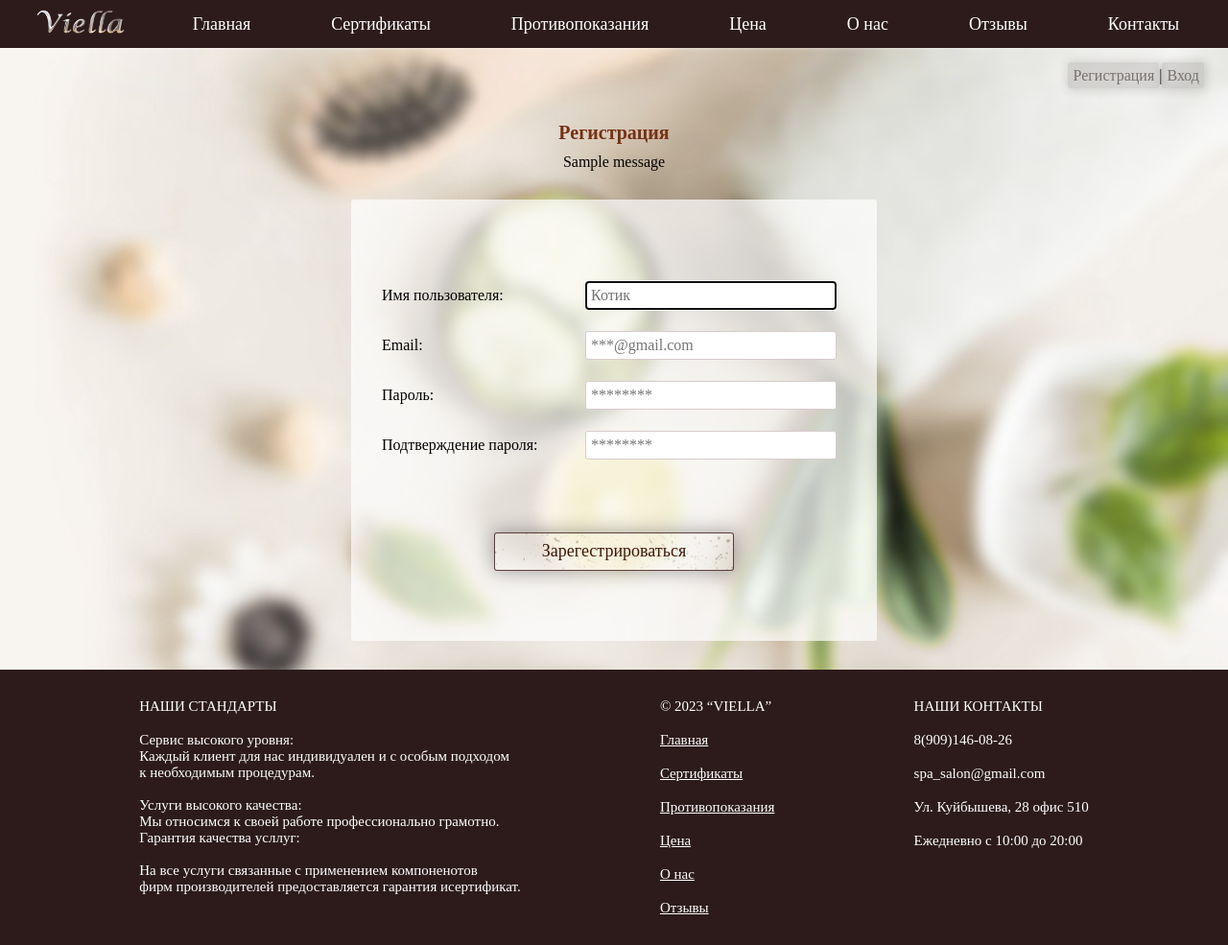
After one commit to PolinaTurina/-Viella, a Django app: page /register/ in a window 1280 px wide. The commit adds this page. Shown: the whole page at 96% size. Run offline with Django 4.2, Linux system fonts and the light colour scheme; one stand-in notice (Sample message) is shown.

Commit message:
регистрация+авторизация. исправно работает+стили

```diff
--- a/main/forms.py
+++ b/main/forms.py
@@ -1,5 +1,7 @@
 from django import forms
 from .models import *
+from django.contrib.auth.forms import UserCreationForm, AuthenticationForm
+from django.contrib.auth.models import User
 
 
 class SertForm(forms.Form):
@@ -65,3 +67,25 @@ class CommentForm(forms.ModelForm):
     text = forms.CharField(max_length=600,
                            label = "Комментарий",
                            widget = forms.Textarea(attrs={'cols':50, 'rows': 5, 'placeholder': 'Напишите пару слов...', 'class': 'form_input'}))
+
+
+class UserLoginForm(AuthenticationForm):
+    username = forms.CharField(label="Имя пользователя",
+                               widget=forms.TextInput( attrs = {'class': 'form_input', 'placeholder': 'Котик',}))
+    password = forms.CharField(label="Пароль",
+                               widget=forms.PasswordInput( attrs = {'class': 'form_input', 'placeholder': '********',}))
+
+
+class UserRegisterForm(UserCreationForm):
+    username = forms.CharField(label="Имя пользователя",
+                               widget=forms.TextInput( attrs = {'class': 'form_input', 'placeholder': 'Котик',}))
+    password1 = forms.CharField(label="Пароль",
+                               widget=forms.PasswordInput( attrs = {'class': 'form_input', 'placeholder': '********',}))
+    password2 = forms.CharField(label="Подтверждение пароля",
+                               widget=forms.PasswordInput( attrs = {'class': 'form_input', 'placeholder': '********',}))
+    email = forms.EmailField(label="Email",
+                               widget=forms.EmailInput( attrs = {'class': 'form_input', 'placeholder': '***@gmail.com',}))
+
+    class Meta:
+        model = User
+        fields = ('username', 'email', 'password1', 'password2')
--- a/main/templates/main/about.html
+++ b/main/templates/main/about.html
@@ -117,7 +117,8 @@ h1{
                 border-radius: 3px;
                 box-shadow: 0px 0px 10px 1px #bfb3b363;
                 padding: 50px;
-                margin: 30px;">
+                margin: 30px;
+                margin-top: 70px;">
 
 
 
--- a/main/templates/main/comment.html
+++ b/main/templates/main/comment.html
@@ -38,7 +38,7 @@ li{
 
 <div class="body">
 
-<p class="p_h">Отзывы</p>
+<p class="p_h" style="margin-top: 70px;">Отзывы</p>
 
 <div style="    display: flex;
                 flex-direction: row-reverse;
--- a/main/templates/main/contact.html
+++ b/main/templates/main/contact.html
@@ -44,7 +44,7 @@
 
 <div class="body">
 
-<p class="p_h">Контакты</p>
+<p class="p_h" style="margin-top: 70px;">Контакты</p>
 
 <div style="display: flex;
             width: 80%;
--- a/main/templates/main/main.html
+++ b/main/templates/main/main.html
@@ -130,7 +130,7 @@ li{
 </style>
 <div class="banner">
     <div class="layouth_page">
-        <div class="time">
+        <div class="time" style="margin-top: 40px;">
             <p>Ежедневно с 10:00 до 20:00<br>
             8(909) 146-08-26</p>
        </div>
--- a/main/templates/main/price.html
+++ b/main/templates/main/price.html
@@ -1,6 +1,7 @@
 {%extends 'root.html'%}
 {%block content%}
 {%load static%}
+
 
 <style>
     .body{
@@ -17,7 +18,7 @@
 
 <div class="body">
 
-<p class="p_h">Прйс на услуги</p>
+<p class="p_h" style="margin-top: 70px;">Прйс на услуги</p>
 <div style="width: 87%;">
 <ul style="    list-style-type: none;
                 display: flex;
--- /dev/null
+++ b/main/templates/main/register.html
@@ -0,0 +1,85 @@
+{%extends 'root.html'%}
+
+{%block content%}
+{%load static%}
+
+<style>
+    input{
+    padding: 3px;
+    border-radius: 3px;
+    border: 1px solid #d7cbcb;
+    margin: 10px;
+    font-size: 16px;
+    font-family: Century Gothic;
+}
+.form_input{
+    display: flex;
+    width: 250px;
+    padding: 5px;
+}
+th{
+    width: 200px;
+    text-align: left;
+    font-size: 16px;
+    font-family: Century Gothic;
+    font-weight: normal;
+    padding: 10px 0px 10px 0px;
+}
+
+body{
+        background-image: url('{% static "img/ca.jpg"%}');
+        background-repeat: no-repeat;
+        -webkit-background-size: contain;
+        display: flex;
+        flex-direction: column;
+        align-items: center;
+        background-size: cover;
+}
+form{
+    padding: 30px;
+    background: #ffffffb3;;
+    display: flex;
+    flex-direction: column;
+    align-items: center;
+    height: 400px;
+    justify-content: space-evenly;
+    border-radius: 3px;
+    margin: 30px;
+}
+</style>
+
+
+
+<p class="p_h" style="margin-top: 70px;">Регистрация</p>
+
+
+<div>
+    {%if messages%}
+    {%for message in messages%}
+        {%if message.tags == 'error'%}
+            <div class="alert">
+                {{message}}
+            </div>
+        {%else%}
+            <div class="{{message.tags}}" role="alert">
+                {{message}}
+            </div>
+        {%endif%}
+    {%endfor%}
+    {%endif%}
+    </div>
+</div>
+
+
+
+<form method="post">
+    {%csrf_token%}
+    <table>
+    {{reg_form.as_table}}
+    </table>
+    <button class="but" type="submit">Зарегестрироваться</button>
+</form>
+
+
+
+{%endblock%}
--- a/main/templates/main/stop.html
+++ b/main/templates/main/stop.html
@@ -14,7 +14,7 @@
 </style>
 
 <div class="body">
-<p class="p_h">противопоказания</p>
+<p class="p_h" style="margin-top: 70px;">противопоказания</p>
 
 <div style="width: 80%;
             background-color: #f3f3f310;
--- a/main/templates/main/talons_sertificats.html
+++ b/main/templates/main/talons_sertificats.html
@@ -77,7 +77,7 @@ label{
 
 <div class="body">
 
-<p class="p_h">Подарочные сертификаты на массаж</p>
+<p class="p_h" style="margin-top: 70px;">Подарочные сертификаты на массаж</p>
     <div style="width: 750px; text-align: center;">
     <p>Подарочные сертификаты на массаж в Спа салоны Кургана являются оригинальным подарком,
        который подойдет как женщине, так и мужчине.</p>
--- a/main/views.py
+++ b/main/views.py
@@ -1,10 +1,13 @@
 from typing import Any
-from django.shortcuts import render
+from django.shortcuts import render, redirect
 from django.core.paginator import Paginator, EmptyPage
 from django.views.generic import ListView
 from .models import *
 from .forms import *
 
+
+from django.contrib import messages
+from django.contrib.auth import login, logout
 
 
 """главная страница"""
@@ -124,3 +127,39 @@ def comment_view(request, page_number = 1):
 """страница контакты"""
 def contact_view(request):
     return render(request, 'main/contact.html')
+
+
+
+"""страница авторизация"""
+def user_login(request):
+    if request.method == 'POST':
+        form = UserLoginForm(data=request.POST)
+        if form.is_valid():
+            user = form.get_user()
+            login(request, user)
+            return redirect ('main:main')
+    else:
+        form = UserLoginForm()
+    return render(request, 'main/login.html', {'login_form':form})
+
+
+def user_logout(request):
+    logout(request)
+    return redirect ('login')
+
+
+
+"""страница регистрация"""
+def register_view(request):
+    if request.method == 'POST':
+        form = UserRegisterForm(request.POST)
+        if form.is_valid():
+            user = form.save()
+            login(request, user)
+            messages.success(request, 'Регистраиця прошла успешно!')
+            return redirect ('main:main')
+        else:
+            messages.error(request, 'Ошибка регистрации')
+    else:
+        form = UserRegisterForm()
+    return render(request, 'main/register.html', {'reg_form':form})
--- a/massage_salon/urls.py
+++ b/massage_salon/urls.py
@@ -3,8 +3,7 @@ from django.conf.urls.static import static
 
 from django.contrib import admin
 from django.urls import path, include
-from main.views import main_view, talons_sertificats_view, stop_view, price_view, about_view, comment_view, contact_view
-
+from main.views import *
 
 urlpatterns = [
     path('admin/', admin.site.urls),
@@ -15,6 +14,11 @@ urlpatterns = [
     path('about/', about_view, name='about'),
     # path('comment/', comment_view, name='comment'),
     path('contact/', contact_view, name='contact'),
+
+    path ('register/', register_view, name = 'register'),
+    path ('login/', user_login, name = 'login'),
+    path ('logout/', user_logout, name = 'logout'),
+
 ]
 if settings.DEBUG:
     urlpatterns += static(settings.MEDIA_URL, document_root=settings.MEDIA_ROOT)
--- a/static/css/style.css
+++ b/static/css/style.css
@@ -224,3 +224,43 @@ button:hover {
   .top_panel a:hover::before{
     transform: scale3d(1,1,1);
   }
+
+  .errorlist{
+    color: #e03d3dd0;
+    font-family: Century Gothic;
+    font-size: 14px;
+  }
+  .alert{
+    width: 512px;
+    padding: 10px;
+    margin: 8px;
+    max-width: 90%;
+    border: 1px solid #2d1b1b3b;
+    text-align: center;
+    color: #2d1b1bbf;
+    font-family: Century Gothic;
+    font-size: 14px;
+    background-color: #2d1b1b;
+    background-color: #b53a3a6e;
+    border-radius: 3px;
+  }
+
+  li .log_red{
+    background: #62575733;
+    color: #6e6a67;
+    padding: 5px;
+    border-radius: 3px;
+    box-shadow: 1px 1px 10px 1px #302d2d2e;
+    font-size: 16px;
+    text-decoration: none;
+  }
+  li .log_red:hover{
+    transform: scale(1.2);
+    color: #aa3c16;
+    background-color: #180d0d36;
+    -webkit-text-shadow: 20px 20px 20px #0f0911c5;
+    -moz-text-shadow: 2px 2px 2px #121114;
+    text-shadow: 2px 2px 5px #ffffff8f;
+    transition: 0.8s;
+    font-size: 18px;
+  }
--- a/templates/root.html
+++ b/templates/root.html
@@ -21,8 +21,35 @@
               <li><a class="top_a" href="{% url 'about' %}">О нас</a></li>
               <li><a class="top_a" href="{% url 'main:comments' page_number=1 %}">Отзывы</a></li>
               <li><a class="top_a" href="{% url 'contact' %}">Контакты</a></li>
+
+
             </ul>
         </div>
+
+
+
+
+        <div style="position: absolute;
+                    margin-top: 70px;
+                    width: 100%;
+                    display: flex;
+                    flex-direction: row;
+                    align-items: flex-end;
+                    justify-content: flex-end;
+                    margin-right: 50px;">
+
+            {%if request.user.is_authenticated%}
+            <p style="    background: #62575733;
+            color: #6e6a67;
+            padding: 5px;
+            border-radius: 3px;
+            box-shadow: 1px 1px 10px 1px #302d2d2e;
+            font-size: 16px;">Здравствуй, <span style="font-size: 20px; color: #b33434; font-weight: bold;">{{user.username}}</span></p> | <li style="list-style-type: none;"><a class="log_red" href="{%url 'logout'%}">Выйти</a>
+            {%else%}
+            <li style="list-style-type: none;"><a class="log_red" href="{% url 'register' %}">Регистрация</a></li> | <li style="list-style-type: none;"><a class="log_red" href="{% url 'login' %}">Вход</a></li>
+            {%endif%}
+
+            </div>
 
 
     <div class="layouth">
```
Also changed, not shown: main/templates/main/login.html (added, +61 -0 lines), db.sqlite3, main/migrations/0009_alter_stop_text.py (added), main/models.py (line endings or trailing spaces).
